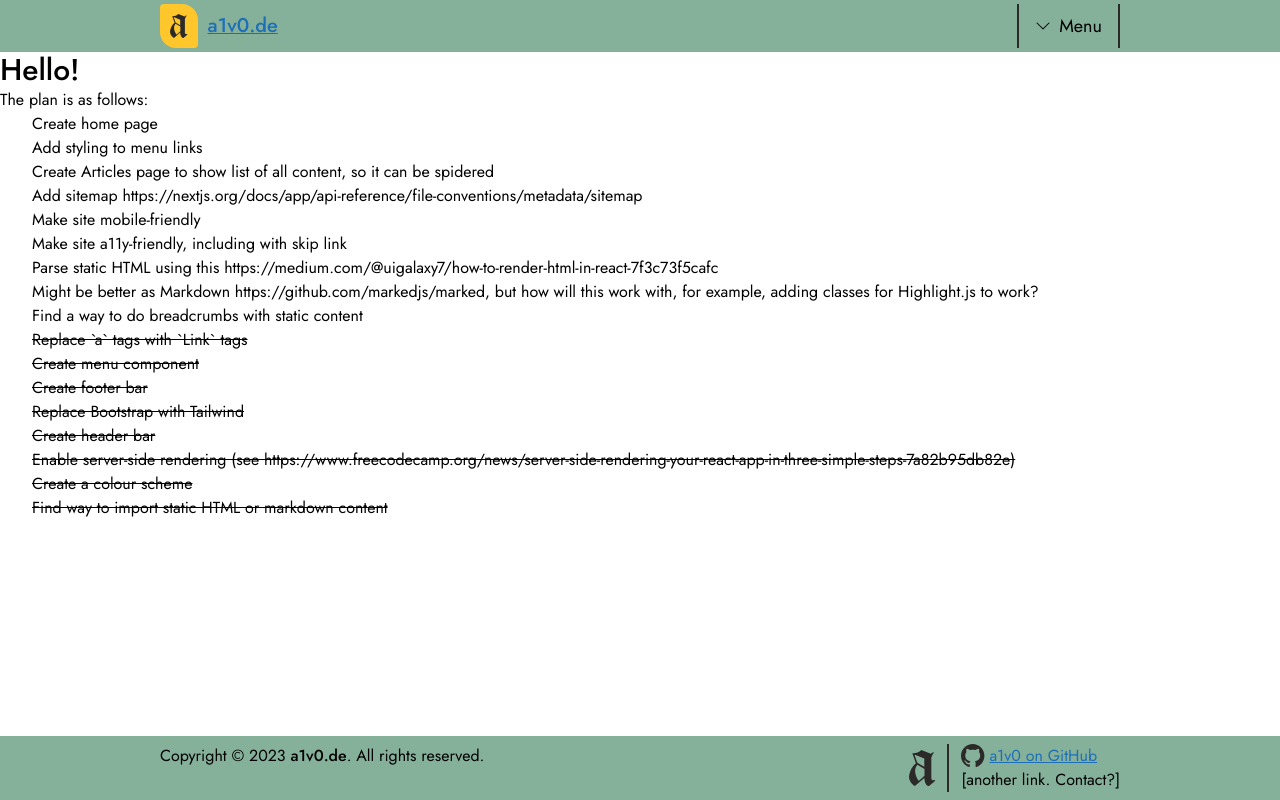
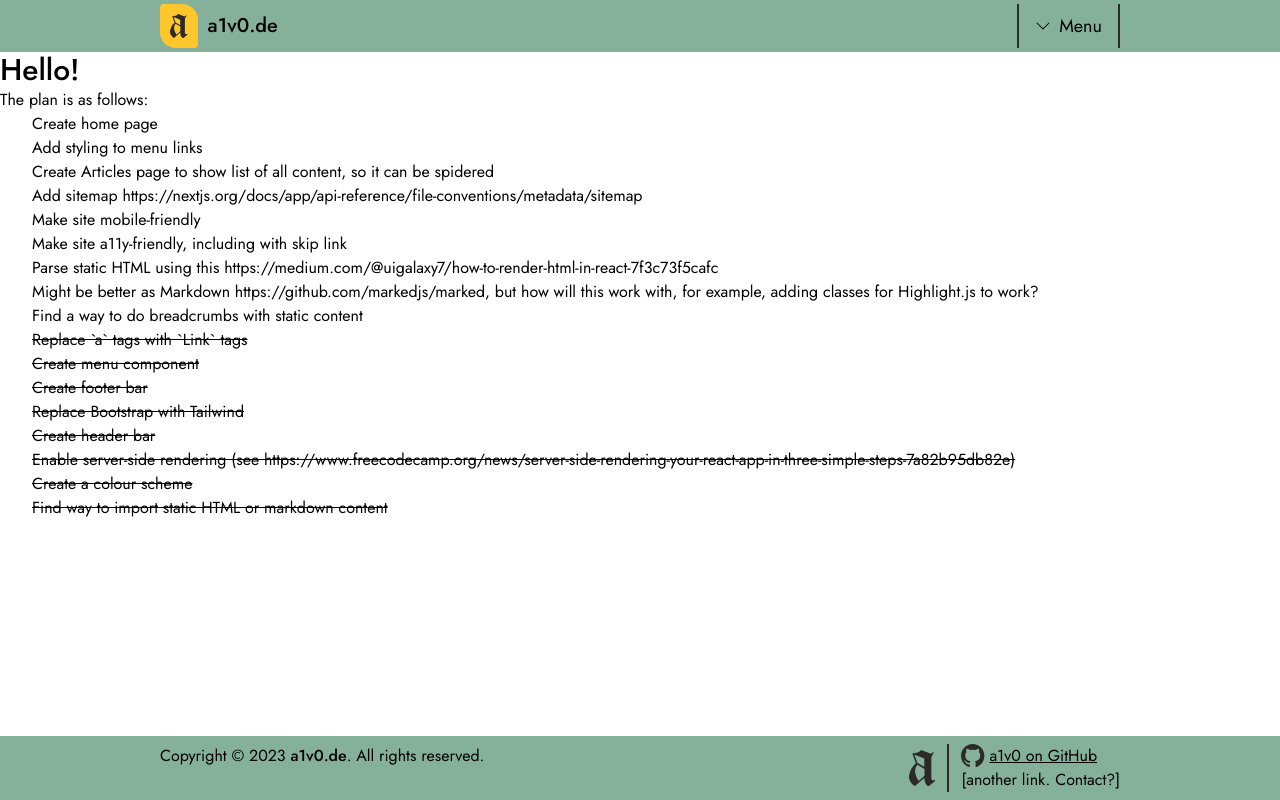
Before and after one commit to a1v0/a1v0.de, a Next.js app: page / in a window 1280 px wide. Built offline with nearby package versions, Linux system fonts and the light colour scheme.

Commit message:
Apply exceptions to global link stylings

```diff
--- a/app/Footer.tsx
+++ b/app/Footer.tsx
@@ -7,7 +7,7 @@ function Footer() {
         "M48.854 0C21.839 0 0 22 0 49.217c0 21.756 13.993 40.172 33.405 46.69 2.427.49 3.316-1.059 3.316-2.362 0-1.141-.08-5.052-.08-9.127-13.59 2.934-16.42-5.867-16.42-5.867-2.184-5.704-5.42-7.17-5.42-7.17-4.448-3.015.324-3.015.324-3.015 4.934.326 7.523 5.052 7.523 5.052 4.367 7.496 11.404 5.378 14.235 4.074.404-3.178 1.699-5.378 3.074-6.6-10.839-1.141-22.243-5.378-22.243-24.283 0-5.378 1.94-9.778 5.014-13.2-.485-1.222-2.184-6.275.486-13.038 0 0 4.125-1.304 13.426 5.052a46.97 46.97 0 0 1 12.214-1.63c4.125 0 8.33.571 12.213 1.63 9.302-6.356 13.427-5.052 13.427-5.052 2.67 6.763.97 11.816.485 13.038 3.155 3.422 5.015 7.822 5.015 13.2 0 18.905-11.404 23.06-22.324 24.283 1.78 1.548 3.316 4.481 3.316 9.126 0 6.6-.08 11.897-.08 13.526 0 1.304.89 2.853 3.316 2.364 19.412-6.52 33.405-24.935 33.405-46.691C97.707 22 75.788 0 48.854 0z";
 
     return (
-        <footer className="bg-brand-colour py-2">
+        <footer className="bg-brand-colour py-2 [&_a]:text-text-dark ">
             <div className="clear-gutters flex justify-between">
                 <section>
                     Copyright &copy; {new Date().getFullYear()}{" "}
--- a/app/LogoLink.tsx
+++ b/app/LogoLink.tsx
@@ -5,7 +5,7 @@ export default function LogoLink() {
     return (
         <a
             href="/"
-            className="group flex flex-row items-center text-xl font-medium"
+            className="group flex flex-row items-center pr-2.5 text-xl font-medium text-text-dark no-underline visited:text-text-dark visited:no-underline hover:rounded-bl hover:text-text-dark hover:no-underline active:rounded-br-2xl active:rounded-tl-2xl active:rounded-tr"
         >
             <div className="mr-2.5 inline-block rounded-bl-2xl rounded-br rounded-tl rounded-tr-2xl bg-accent-colour p-2.5 transition-all duration-500 ease-in-out group-hover:rounded-bl group-hover:rounded-br-2xl group-hover:rounded-tl-2xl group-hover:rounded-tr">
                 <Logo height="h-6" />
```
